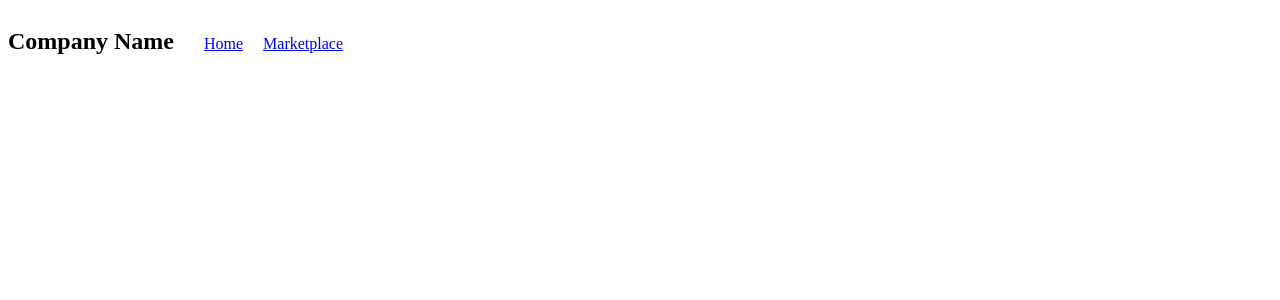
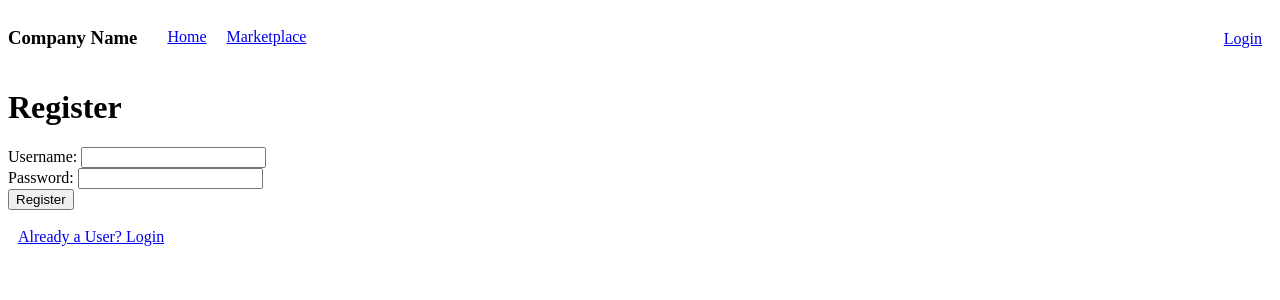
Before and after one commit to loulian444/strangers-things, a React (Vite) app: page /register in a window 1280 px wide. Shown: the top 300 px of the page. Built offline with nearby package versions, Linux system fonts and the light colour scheme.

Commit message:
created basic login and register page

```diff
--- /dev/null
+++ b/src/components/Login.jsx
@@ -0,0 +1,24 @@
+import { Link } from "react-router-dom";
+
+const Login = () => {
+  return (
+    <>
+      <h1>Login</h1>
+      <form>
+        <label>
+          Username: <input type="text" />
+        </label>
+        <br />
+        <label>
+          Password: <input type="password" />
+        </label>
+        <br />
+        <button>Login</button>
+      </form>
+      <br />
+      <Link to={"/register"}>Not a User? Register</Link>
+    </>
+  );
+}
+
+export default Login;
--- a/src/components/Navbar.jsx
+++ b/src/components/Navbar.jsx
@@ -3,10 +3,17 @@ import { Link } from "react-router-dom";
 const Navbar = () => {
   return (
     <nav className="flex">
-      <h1>Company Name</h1>
-      <section id="linkSection">
-        <Link to={"/"}>Home</Link>
-        <Link to={"posts"}>Marketplace</Link>
+      <section className="flex">
+        <h1>Company Name</h1>
+
+        <section id="linkSection">
+          <Link to={"/"}>Home</Link>
+          <Link to={"/posts"}>Marketplace</Link>
+        </section>
+      </section>
+
+      <section>
+        <Link to={"/login"}>Login</Link>
       </section>
     </nav>
   );
--- /dev/null
+++ b/src/components/Register.jsx
@@ -0,0 +1,24 @@
+import { Link } from "react-router-dom";
+
+const Register = () => {
+  return (
+    <>
+      <h1>Register</h1>
+      <form>
+        <label>
+          Username: <input type="text" />
+        </label>
+        <br />
+        <label>
+          Password: <input type="password" />
+        </label>
+        <br />
+        <button>Register</button>
+      </form>
+      <br />
+      <Link to={"/login"}>Already a User? Login</Link>
+    </>
+  );
+};
+
+export default Register;
--- a/src/components/Router.jsx
+++ b/src/components/Router.jsx
@@ -1,12 +1,16 @@
 import { Routes, Route } from "react-router-dom";
 import Marketplace from "./Marketplace.jsx";
 import Home from "./Home.jsx";
+import Login from "./Login.jsx";
+import Register from "./Register.jsx";
 
 const Router = () => {
   return (
     <Routes>
       <Route path="/" element={<Home />} />
       <Route path="/posts" element={<Marketplace />} />
+      <Route path="/login" element={<Login />} />
+      <Route path="/register" element={<Register />} />
     </Routes>
   );
 };
--- a/src/index.css
+++ b/src/index.css
@@ -4,6 +4,7 @@
 
 nav {
   align-items: baseline;
+  justify-content: space-between;
 }
 
 #linkSection {
```
